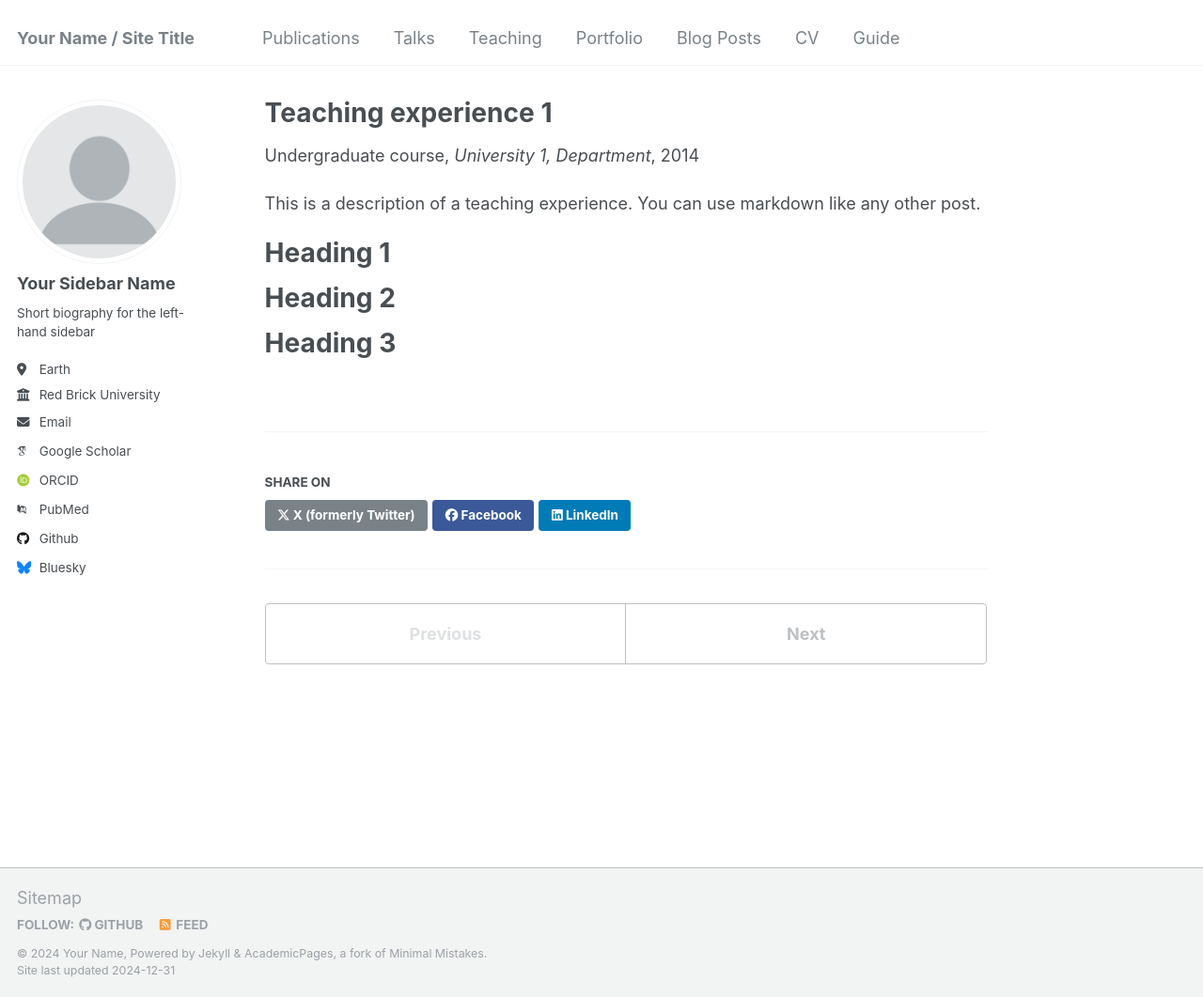
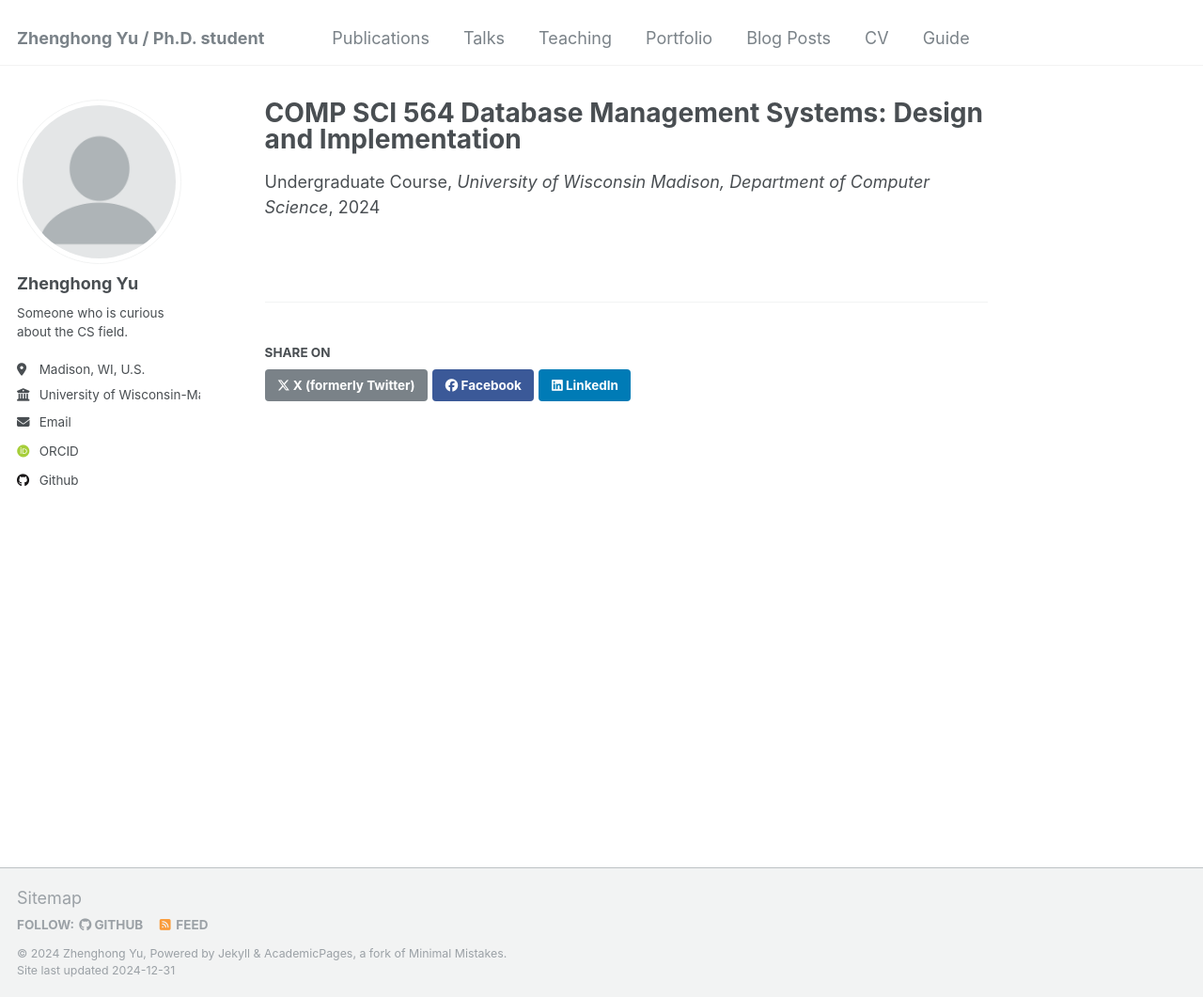
Before and after one commit to HarukiMoriarty/HarukiMoriarty.github.io, a Jekyll site: the page built from _teaching/2014-spring-teaching-1.md, in a window 1280 px wide and 1061 px high. Shown: the whole window at 94% size. Built offline with Jekyll 4.4.1, drawn with Linux system fonts in a browser that asks for light colours; some web fonts are replaced.

Commit message:
feat(side bar): update

```diff
--- a/_config.yml
+++ b/_config.yml
@@ -8,9 +8,9 @@
 
 # Basic Site Settings
 locale                   : "en-US"
-title                    : "Your Name / Site Title"
+title                    : "Zhenghong Yu / Ph.D. student"
 title_separator          : "-"
-name                     : &name "Your Name"
+name                     : &name "Zhenghong Yu"
 description              : &description "personal description"
 url                      : https://academicpages.github.io # the base hostname & protocol for your site e.g. "https://[your GitHub username].github.io"
 baseurl                  : "" # the subpath of your site, e.g. "/blog"
@@ -22,21 +22,21 @@ repository               : "academicpages/academicpages.github.io"
 author:
   # Biographic information
   avatar           : "profile.png"
-  name             : "Your Sidebar Name"
+  name             : "Zhenghong Yu"
   pronouns         : # example: "she/her"
-  bio              : "Short biography for the left-hand sidebar"
-  location         : "Earth"
-  employer         : "Red Brick University"
+  bio              : "Someone who is curious about the CS field."
+  location         : "Madison, WI, U.S."
+  employer         : "University of Wisconsin-Madison"
   uri              : # URL
-  email            : "none@example.org"
+  email            : "zyu379@wisc.edu"
 
   # Academic websites
   arxiv            : # URL - Update with the correct link to your profile
-  googlescholar    : "https://scholar.google.com/citations?user=PS_CX0AAAAAJ"
+  googlescholar    : # "https://scholar.google.com/citations?user=PS_CX0AAAAAJ"
   impactstory      : # URL
-  orcid            : "http://orcid.org/yourorcidurl"
+  orcid            : "https://orcid.org/0009-0000-0841-0694"
   semantic         : # URL
-  pubmed           : "https://www.ncbi.nlm.nih.gov/pubmed/?term=john+snow"
+  pubmed           : # "https://www.ncbi.nlm.nih.gov/pubmed/?term=john+snow"
   researchgate     : # URL
   scopus           : # URL
 
@@ -44,12 +44,12 @@ author:
   bitbucket        : # Username - Update with your username on the site
   codepen          : # Username
   dribbble         : # Username
-  github           : "academicpages"
+  github           : "HarukiMoriarty"
   kaggle           : # Username
   stackoverflow    : # User number or user number and name (i.e., use "1" or "1/jeff-atwood")
 
   # Social media
-  bluesky          : "bsky.app" # Replace this with you Bluesky username
+  bluesky          : # "bsky.app" # Replace this with you Bluesky username
   facebook         : # Username
   flickr           : # Username
   foursquare       : # Username
--- a/_teaching/2014-spring-teaching-1.md
+++ b/_teaching/2014-spring-teaching-1.md
@@ -1,20 +1,9 @@
 ---
-title: "Teaching experience 1"
-collection: teaching
-type: "Undergraduate course"
+title: "COMP SCI 564 Database Management Systems: Design and Implementation"
+collection: Teaching Assistant
+type: "Undergraduate Course"
 permalink: /teaching/2014-spring-teaching-1
-venue: "University 1, Department"
-date: 2014-01-01
-location: "City, Country"
+venue: "University of Wisconsin Madison, Department of Computer Science"
+date: 2024-09-04
+location: "Madison, United States"
 ---
-
-This is a description of a teaching experience. You can use markdown like any other post.
-
-Heading 1
-======
-
-Heading 2
-======
-
-Heading 3
-======
```
Also changed, not shown: _teaching/2015-spring-teaching-2.md (deleted, +0 -20 lines).
